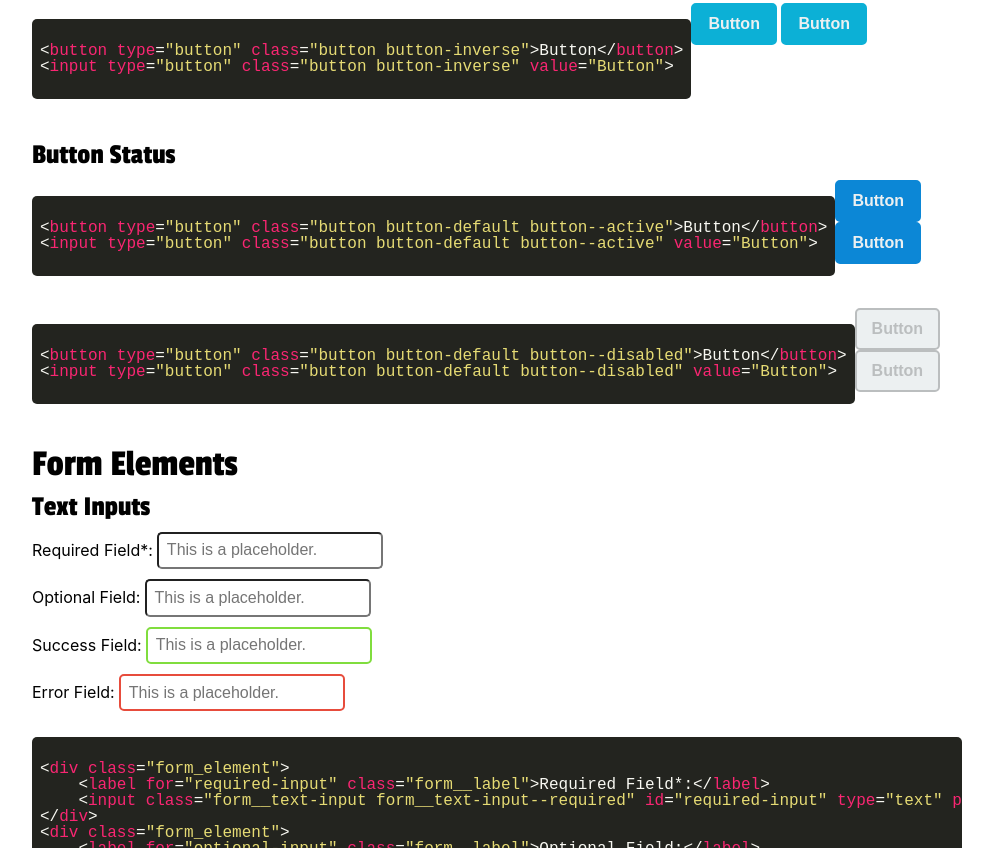
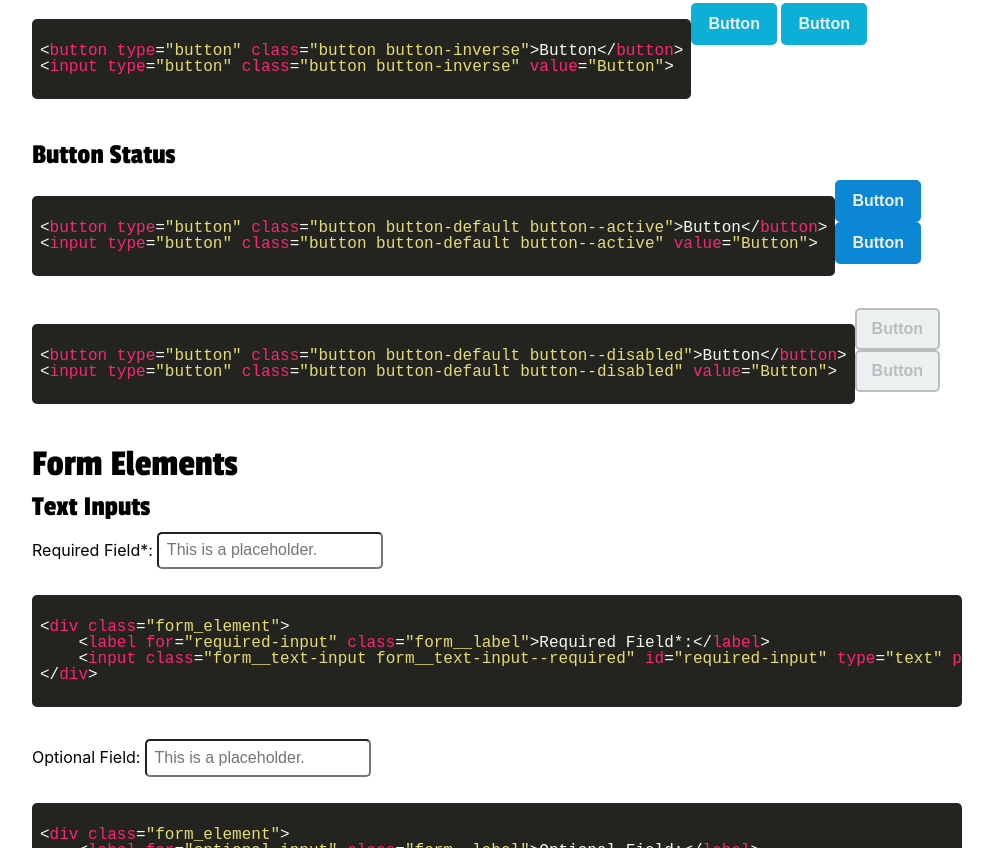
Before and after one commit to p-ham/mmp2a-styleguide, a website: page src/index.html in a window 1280 px wide. Shown: the part 11152-12000 px from the top of the page, without its empty margins (268-1261 px from the left). Drawn offline with Linux system fonts and the light colour scheme.

Commit message:
chore: split text input code snippets

```diff
--- a/src/index.html
+++ b/src/index.html
@@ -735,32 +735,44 @@ gulp.task('sass:watch', function () {
                             <label for="required-input" class="form__label">Required Field*:</label>
                             <input class="form__text-input form__text-input--required" id="required-input" type="text" placeholder="This is a placeholder."></input>
                         </div>
+                        <pre>
+                            <code class="html">
+&lt;div class=&quot;form_element&quot;&gt;
+    &lt;label for=&quot;required-input&quot; class=&quot;form__label&quot;&gt;Required Field*:&lt;/label&gt;
+    &lt;input class=&quot;form__text-input form__text-input--required&quot; id=&quot;required-input&quot; type=&quot;text&quot; placeholder=&quot;This is a placeholder.&quot;&gt;&lt;/input&gt;
+&lt;/div&gt;
+                            </code>
+                        </pre>
                         <div class="form_element">
                             <label for="optional-input" class="form__label">Optional Field:</label>
                             <input class="form__text-input form__text-input--optional" id="optional-input" type="text" placeholder="This is a placeholder."></input>
                         </div>
+                        <pre>
+                            <code class="html">
+&lt;div class=&quot;form_element&quot;&gt;
+    &lt;label for=&quot;optional-input&quot; class=&quot;form__label&quot;&gt;Optional Field:&lt;/label&gt;
+    &lt;input class=&quot;form__text-input form__text-input--optional&quot; id=&quot;optional-input&quot; type=&quot;text&quot; placeholder=&quot;This is a placeholder.&quot;&gt;&lt;/input&gt;
+&lt;/div&gt;
+                            </code>
+                        </pre>
                         <div class="form_element">
                             <label for="success-input" class="form__label">Success Field:</label>
                             <input class="form__text-input form__text-input--success" id="success-input" type="text" placeholder="This is a placeholder."></input>
                         </div>
+                        <pre>
+                            <code class="html">
+&lt;div class=&quot;form_element&quot;&gt;
+    &lt;label for=&quot;success-input&quot; class=&quot;form__label&quot;&gt;Success Field:&lt;/label&gt;
+    &lt;input class=&quot;form__text-input form__text-input--success&quot; id=&quot;success-input&quot; type=&quot;text&quot; placeholder=&quot;This is a placeholder.&quot;&gt;&lt;/input&gt;
+&lt;/div&gt;
+                            </code>
+                        </pre>
                         <div class="form_element">
                             <label for="error-input" class="form__label">Error Field:</label>
                             <input class="form__text-input form__text-input--error" id="error-input" type="text" placeholder="This is a placeholder."></input>
                         </div>
                         <pre>
                             <code class="html">
-&lt;div class=&quot;form_element&quot;&gt;
-    &lt;label for=&quot;required-input&quot; class=&quot;form__label&quot;&gt;Required Field*:&lt;/label&gt;
-    &lt;input class=&quot;form__text-input form__text-input--required&quot; id=&quot;required-input&quot; type=&quot;text&quot; placeholder=&quot;This is a placeholder.&quot;&gt;&lt;/input&gt;
-&lt;/div&gt;
-&lt;div class=&quot;form_element&quot;&gt;
-    &lt;label for=&quot;optional-input&quot; class=&quot;form__label&quot;&gt;Optional Field:&lt;/label&gt;
-    &lt;input class=&quot;form__text-input form__text-input--optional&quot; id=&quot;optional-input&quot; type=&quot;text&quot; placeholder=&quot;This is a placeholder.&quot;&gt;&lt;/input&gt;
-&lt;/div&gt;
-&lt;div class=&quot;form_element&quot;&gt;
-    &lt;label for=&quot;success-input&quot; class=&quot;form__label&quot;&gt;Success Field:&lt;/label&gt;
-    &lt;input class=&quot;form__text-input form__text-input--success&quot; id=&quot;success-input&quot; type=&quot;text&quot; placeholder=&quot;This is a placeholder.&quot;&gt;&lt;/input&gt;
-&lt;/div&gt;
 &lt;div class=&quot;form_element&quot;&gt;
     &lt;label for=&quot;error-input&quot; class=&quot;form__label&quot;&gt;Error Field:&lt;/label&gt;
     &lt;input class=&quot;form__text-input form__text-input--error&quot; id=&quot;error-input&quot; type=&quot;text&quot; placeholder=&quot;This is a placeholder.&quot;&gt;&lt;/input&gt;
```
